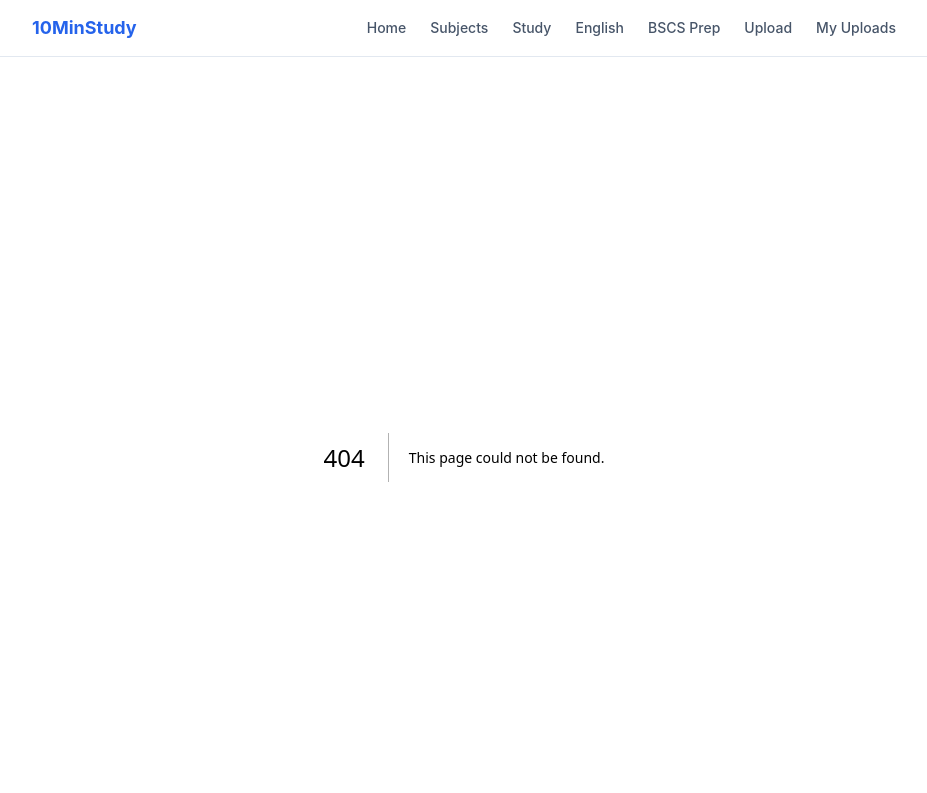
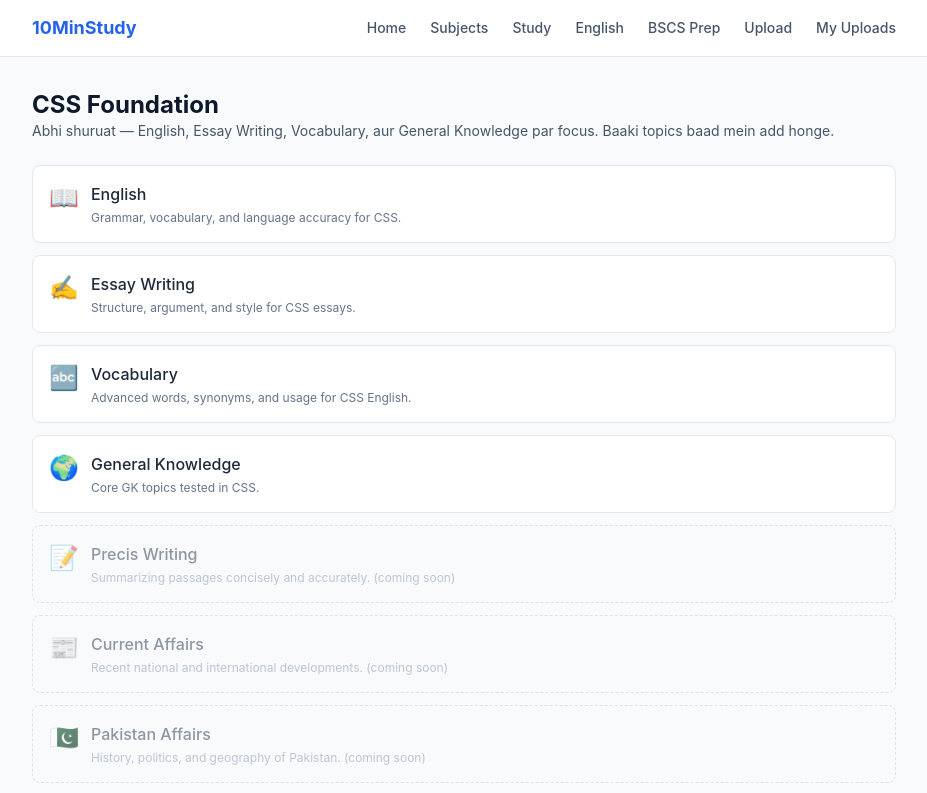
Before and after one commit to cryptopknews-glitch/Study-, a Next.js app: page /css in a window 1280 px wide. Before the commit this address had no page. Shown: the top 793 px of the page, without its empty margins (176-1103 px from the left). Built offline with nearby package versions, Linux system fonts and the light colour scheme.

Commit message:
Phase 8: Create/Update src/app/css/page.tsx

```diff
--- /dev/null
+++ b/src/app/css/page.tsx
@@ -0,0 +1,45 @@
+import Link from 'next/link'
+import { CSS_TOPICS } from '@/lib/cssTopics'
+
+export default function CssPage() {
+  return (
+    <div className="px-4 py-8 space-y-6 pb-16">
+      <div>
+        <h1 className="text-2xl font-bold text-slate-900">CSS Foundation</h1>
+        <p className="text-slate-600 text-sm">
+          Abhi shuruat — English, Essay Writing, Vocabulary, aur General Knowledge par focus. Baaki
+          topics baad mein add honge.
+        </p>
+      </div>
+
+      <div className="grid grid-cols-1 gap-3">
+        {CSS_TOPICS.map((t) =>
+          t.active ? (
+            <Link
+              key={t.slug}
+              href={`/css/${t.slug}`}
+              className="rounded-lg border border-slate-200 bg-white p-4 flex items-start gap-3 active:bg-slate-50"
+            >
+              <span className="text-2xl">{t.icon}</span>
+              <div>
+                <p className="font-medium text-slate-800">{t.name}</p>
+                <p className="text-xs text-slate-500 mt-1">{t.description}</p>
+              </div>
+            </Link>
+          ) : (
+            <div
+              key={t.slug}
+              className="rounded-lg border border-dashed border-slate-300 p-4 flex items-start gap-3 opacity-60"
+            >
+              <span className="text-2xl">{t.icon}</span>
+              <div>
+                <p className="font-medium text-slate-600">{t.name}</p>
+                <p className="text-xs text-slate-400 mt-1">{t.description} (coming soon)</p>
+              </div>
+            </div>
+          )
+        )}
+      </div>
+    </div>
+  )
+}
```
